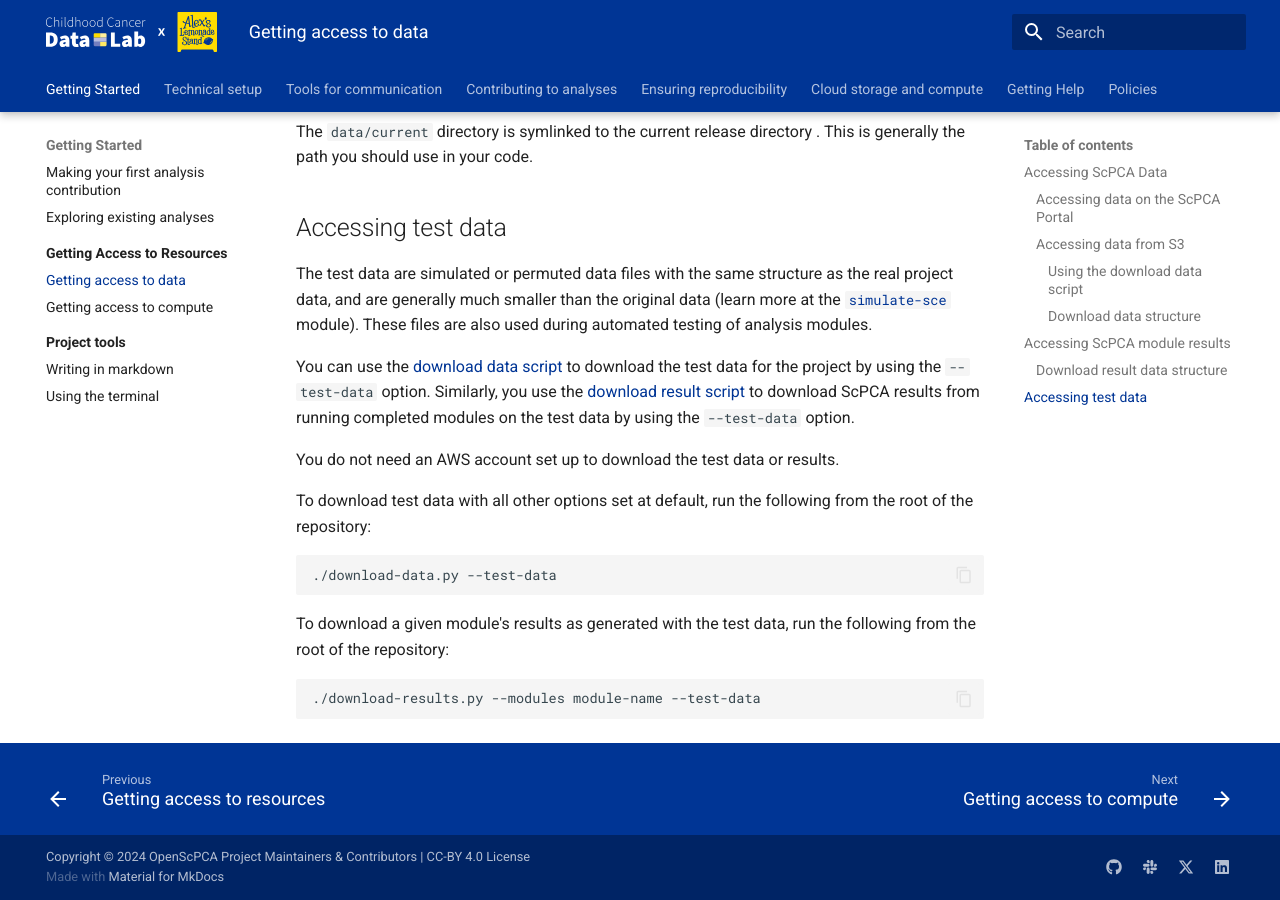
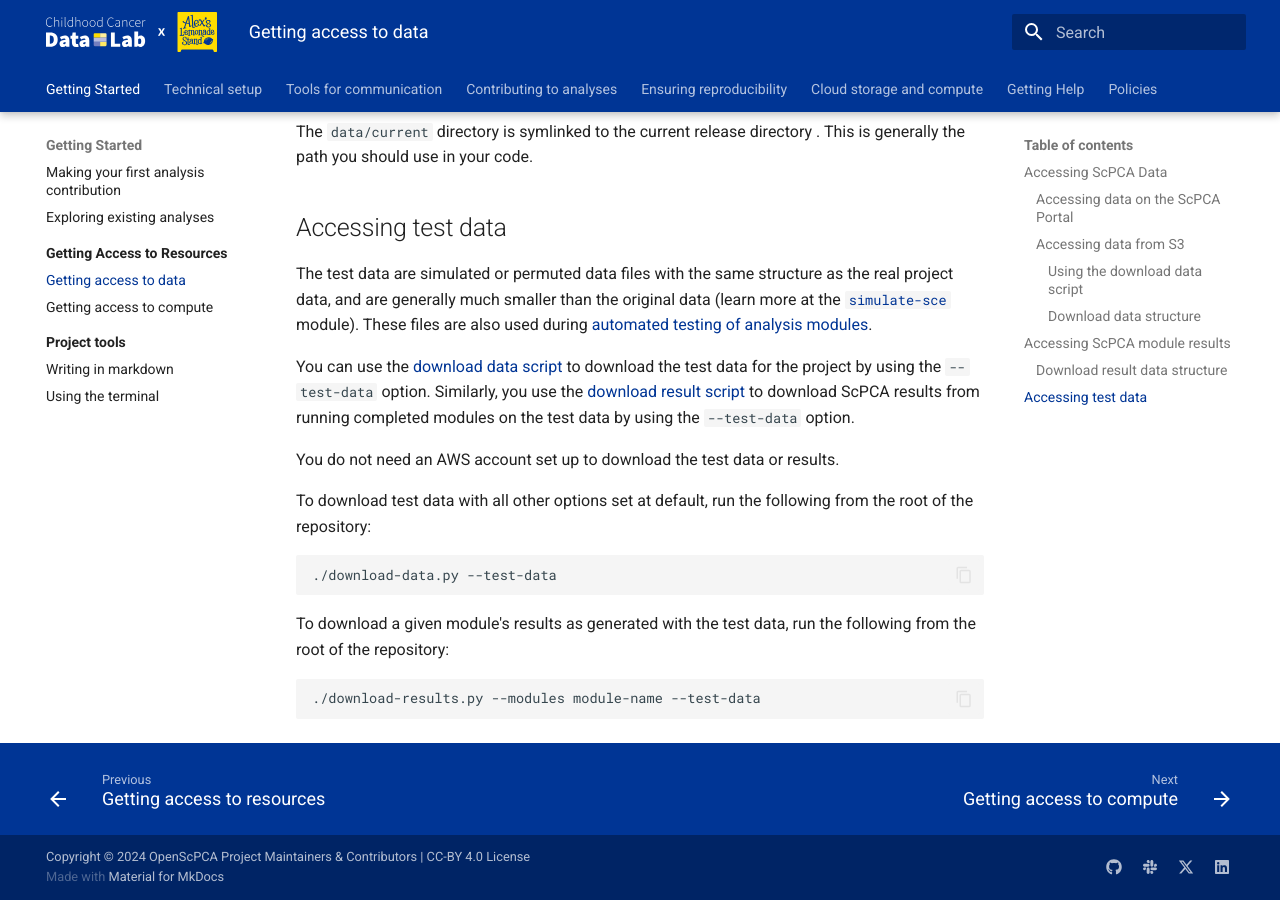
Before and after one commit to AlexsLemonade/OpenScPCA-analysis, an MkDocs documentation site: the page built from docs/getting-started/accessing-resources/getting-access-to-data.md, in a window 1280 px wide and 900 px high, scrolled down 5887 px. Built offline with MkDocs 1.6.1 and Material for MkDocs 9.7.7, drawn with Linux system fonts in a browser that asks for light colours; part of the change alters nothing that is shown; some of the changed text lies outside the part shown.

```diff
--- a/docs/getting-started/accessing-resources/getting-access-to-data.md
+++ b/docs/getting-started/accessing-resources/getting-access-to-data.md
@@ -145,7 +145,7 @@ This is generally the path you should use in your code.
 ## Accessing ScPCA module results
 
 As an analysis modules matures, the Data Lab will port the analysis to a separate repository called [`OpenScPCA-nf`](https://github.com/AlexsLemonade/OpenScPCA-nf).
-This repository holds a [Nextflow workflow](https://www.nextflow.io/) to reproducibly run and generate results from completed analysis modules.
+This repository [holds a Nextflow workflow](../../ensuring-repro/openscpca-nf/index.md) to reproducibly run and generate results from completed analysis modules.
 
 If you wish to use output from an `OpenScPCA-nf` analysis module in your module, you will need to obtain the results generated by the workflow.
 
@@ -255,7 +255,7 @@ This is generally the path you should use in your code.
 ## Accessing test data
 
 The test data are simulated or permuted data files with the same structure as the real project data, and are generally much smaller than the original data (learn more at the [`simulate-sce`](https://github.com/AlexsLemonade/OpenScPCA-analysis/tree/main/analyses/simulate-sce) module).
-These files are also used during automated testing of analysis modules. <!-- STUB_LINK for module GHAs -->
+These files are also used during [automated testing of analysis modules](../../ensuring-repro/workflows/run-module-gha.md).
 
 You can use the [download data script](#using-the-download-data-script) to download the test data for the project by using the `--test-data` option.
 Similarly, you use the [download result script](#accessing-scpca-module-results) to download ScPCA results from running completed modules on the test data by using the `--test-data` option.
```
